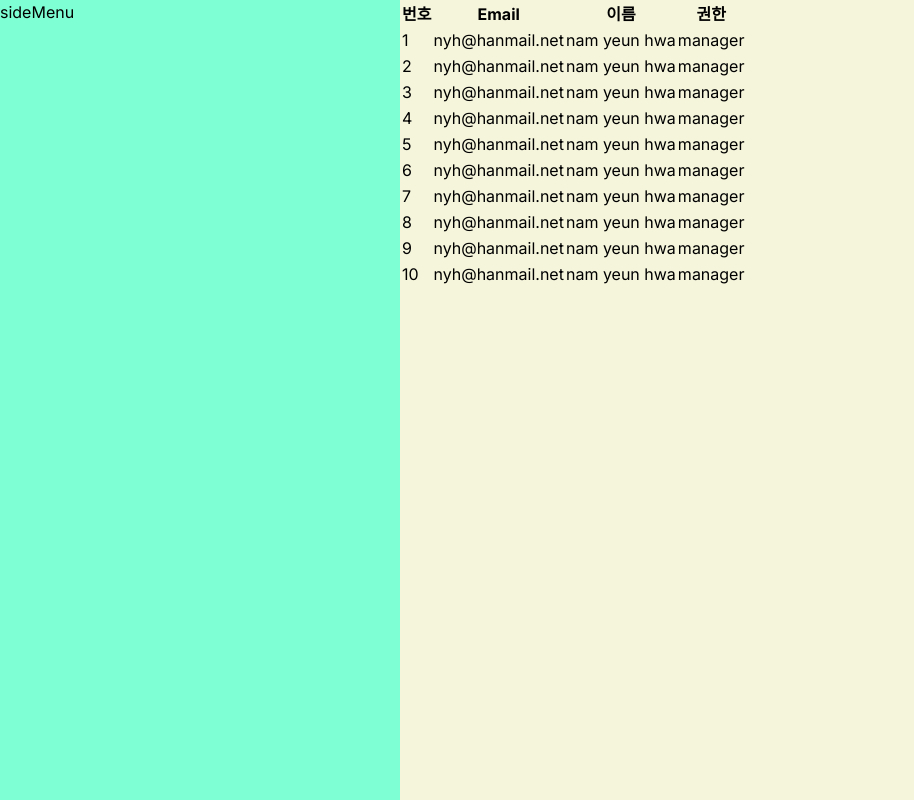
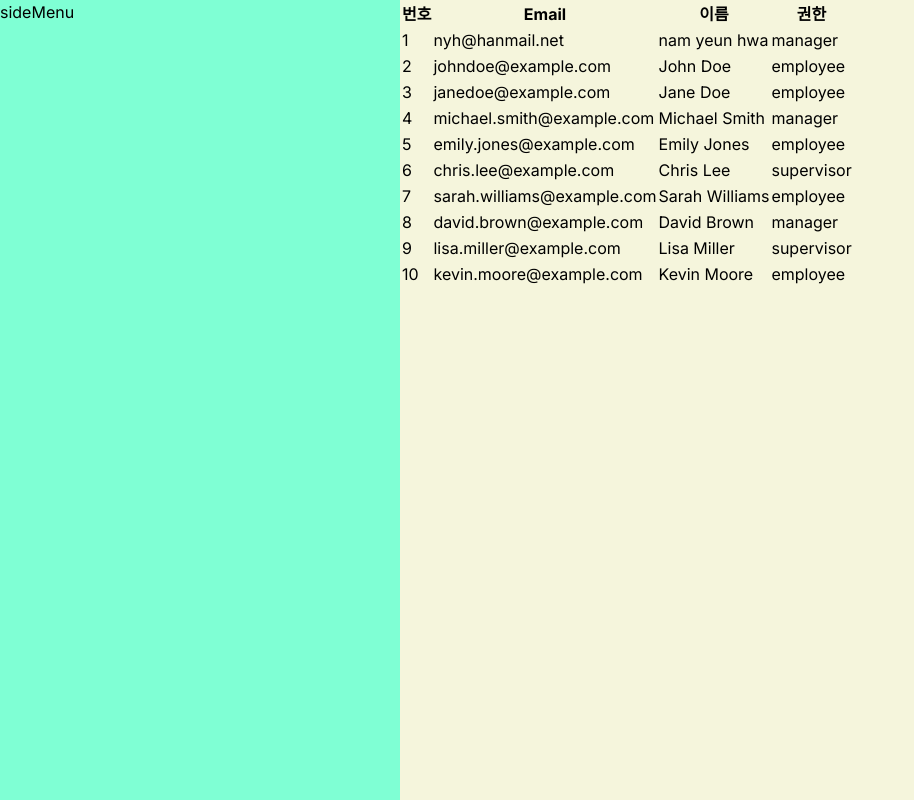
Before and after one commit to nam-yeun-hwa/table-demo-projects, a Next.js app: page / in a window 1280 px wide. Shown: the whole page, without its empty margins (0-914 px from the left). Built offline with nearby package versions, Linux system fonts and the light colour scheme.

Commit message:
Feat(Page):테이블데이타 수정

```diff
--- a/src/app/(pageGroup)/page.tsx
+++ b/src/app/(pageGroup)/page.tsx
@@ -43,57 +43,57 @@ const userData: Array<User> = [
   },
   {
     id: 2,
-    email: "nyh@hanmail.net",
-    fullname: "nam yeun hwa",
-    role: "manager",
+    email: "johndoe@example.com",
+    fullname: "John Doe",
+    role: "employee",
   },
   {
     id: 3,
-    email: "nyh@hanmail.net",
-    fullname: "nam yeun hwa",
-    role: "manager",
+    email: "janedoe@example.com",
+    fullname: "Jane Doe",
+    role: "employee",
   },
   {
     id: 4,
-    email: "nyh@hanmail.net",
-    fullname: "nam yeun hwa",
+    email: "michael.smith@example.com",
+    fullname: "Michael Smith",
     role: "manager",
   },
   {
     id: 5,
-    email: "nyh@hanmail.net",
-    fullname: "nam yeun hwa",
-    role: "manager",
+    email: "emily.jones@example.com",
+    fullname: "Emily Jones",
+    role: "employee",
   },
   {
     id: 6,
-    email: "nyh@hanmail.net",
-    fullname: "nam yeun hwa",
-    role: "manager",
+    email: "chris.lee@example.com",
+    fullname: "Chris Lee",
+    role: "supervisor",
   },
   {
     id: 7,
-    email: "nyh@hanmail.net",
-    fullname: "nam yeun hwa",
-    role: "manager",
+    email: "sarah.williams@example.com",
+    fullname: "Sarah Williams",
+    role: "employee",
   },
   {
     id: 8,
-    email: "nyh@hanmail.net",
-    fullname: "nam yeun hwa",
+    email: "david.brown@example.com",
+    fullname: "David Brown",
     role: "manager",
   },
   {
     id: 9,
-    email: "nyh@hanmail.net",
-    fullname: "nam yeun hwa",
-    role: "manager",
+    email: "lisa.miller@example.com",
+    fullname: "Lisa Miller",
+    role: "supervisor",
   },
   {
     id: 10,
-    email: "nyh@hanmail.net",
-    fullname: "nam yeun hwa",
-    role: "manager",
+    email: "kevin.moore@example.com",
+    fullname: "Kevin Moore",
+    role: "employee",
   },
 ];
 
```
